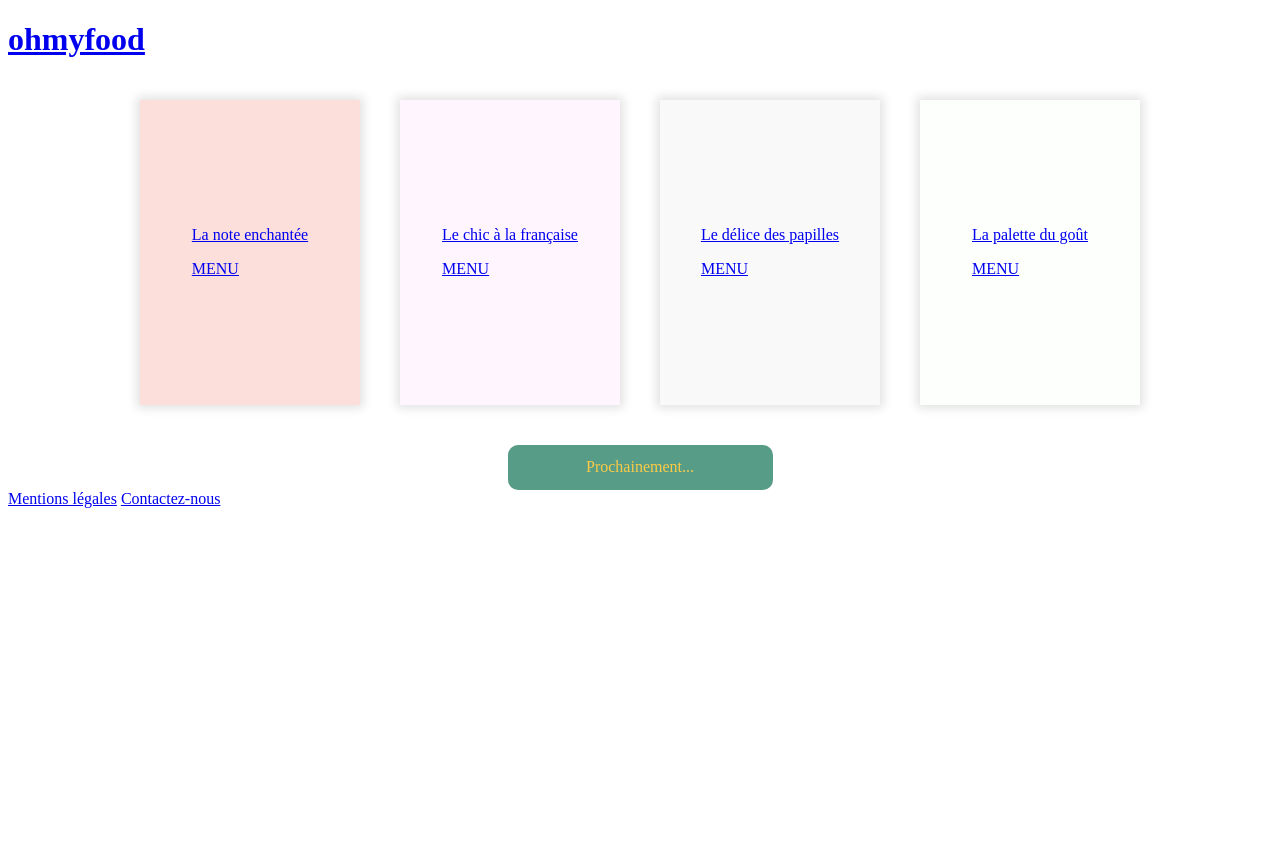
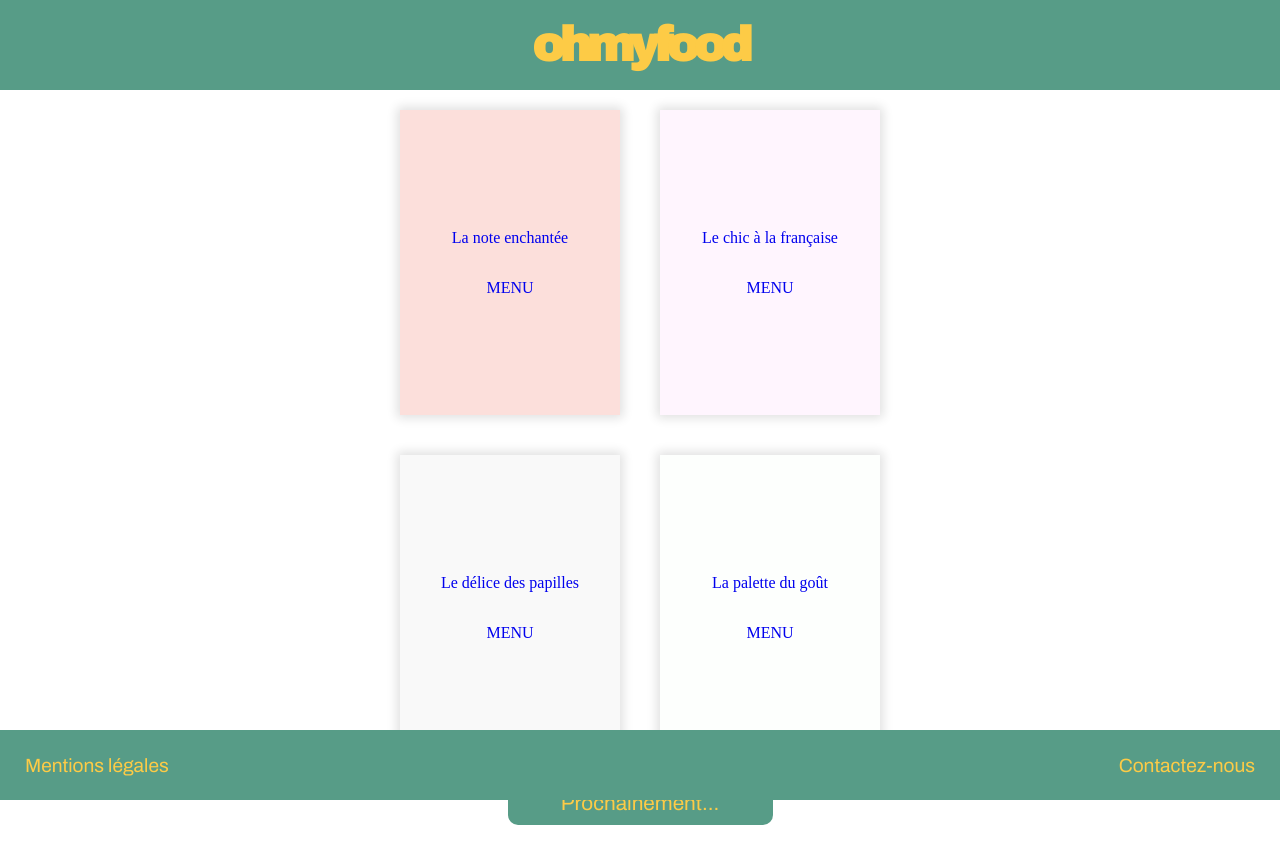
Before and after one commit to NikolasVolg/OhMyFood_P3, a plain HTML site: page index.html in a window 1280 px wide. Before the commit the page ends 800 px from the top, so only its background shows below. Drawn offline with Linux system fonts and the light colour scheme.

Commit message:
correction du placement footer et agrandissement du header

```diff
--- a/style.css
+++ b/style.css
@@ -1,43 +1,58 @@
-#bloc_page {
-    width: auto;
-    margin: auto;
-    display: flex;
-    flex-direction: column;
-    justify-content: center;
+html,
+body {
+    height: 100%;
+    margin: 0;
+    padding: 0;
 }
 
-#header {
-    height: 80px;
+header {
+    height: 90px;
     background-color: #579c87;
     display: flex;
     justify-content: center;
     align-items: center;
-    margin-bottom: 40px;
-}
-
-h1 {
-    color: #fdcb46;
 }
 
 #conteneur {
     display: flex;
     flex-wrap: wrap;
     justify-content: center;
-    align-items: center;
+    align-content: center;
+    width: 740px;
+    margin: auto;
 }
 
-.note,
-.chic,
-.delice,
-.palette {
+h1 a {
+    font-family: 'Archivo Black', sans-serif;
+    font-size: 3rem;
+    letter-spacing: -5px;
+    color: #fdcb46;
+    text-decoration: none;
+}
+
+.tesseract {
+    display: flex;
+    flex-direction: column;
+    justify-content: center;
     height: 305px;
     width: 220px;
+    box-shadow: 0px 0px 10px 3px #E0E0E0;
+    margin: 20px;
+}
+
+.tesseract a {
     display: flex;
     flex-direction: column;
     justify-content: center;
     align-items: center;
-    box-shadow: 0px 0px 10px 3px #E0E0E0;
-    margin: 20px 20px 20px 20px;
+    text-decoration: none;
+    transform: scale(1);
+    transition-property: transform;
+    transition-duration: 0.4s;
+}
+
+.tesseract a:hover {
+    transform: scale(1.15);
 }
 
 .note {
@@ -58,31 +73,48 @@ h1 {
 
 #soon {
     display: flex;
-    display: flex;
     justify-content: center;
     align-items: center;
     height: 45px;
     width: 265px;
     background-color: #579c87;
     border-radius: 10px;
-    margin-top: 20px;
+    margin-bottom: 100px;
 }
 
 #soon p {
     color: #fdcb46;
+    font-family: 'Archivo', sans-serif;
+    font-size: 1.3rem;
 }
 
-#footer {
-    height: 80px;
+footer {
+    height: 70px;
+    width: 100%;
     background-color: #579c87;
     display: flex;
     justify-content: space-between;
     align-items: center;
-    padding-left: 20px;
-    padding-right: 20px;
-    margin-top: 35px;
+    position: fixed;
+    bottom: 0;
 }
 
-#footer p {
+footer a {
+    font-family: 'Archivo', sans-serif;
+    font-size: 1.2rem;
     color: #fdcb46;
+    text-decoration: none;
+    padding-left: 25px;
+    padding-right: 25px;
 }
+
+@media (max-width: 741px) {
+    #conteneur {
+        display: flex;
+        flex-direction: column;
+        width: auto;
+    }
+    footer {
+        width: 92%;
+    }
+}
```
